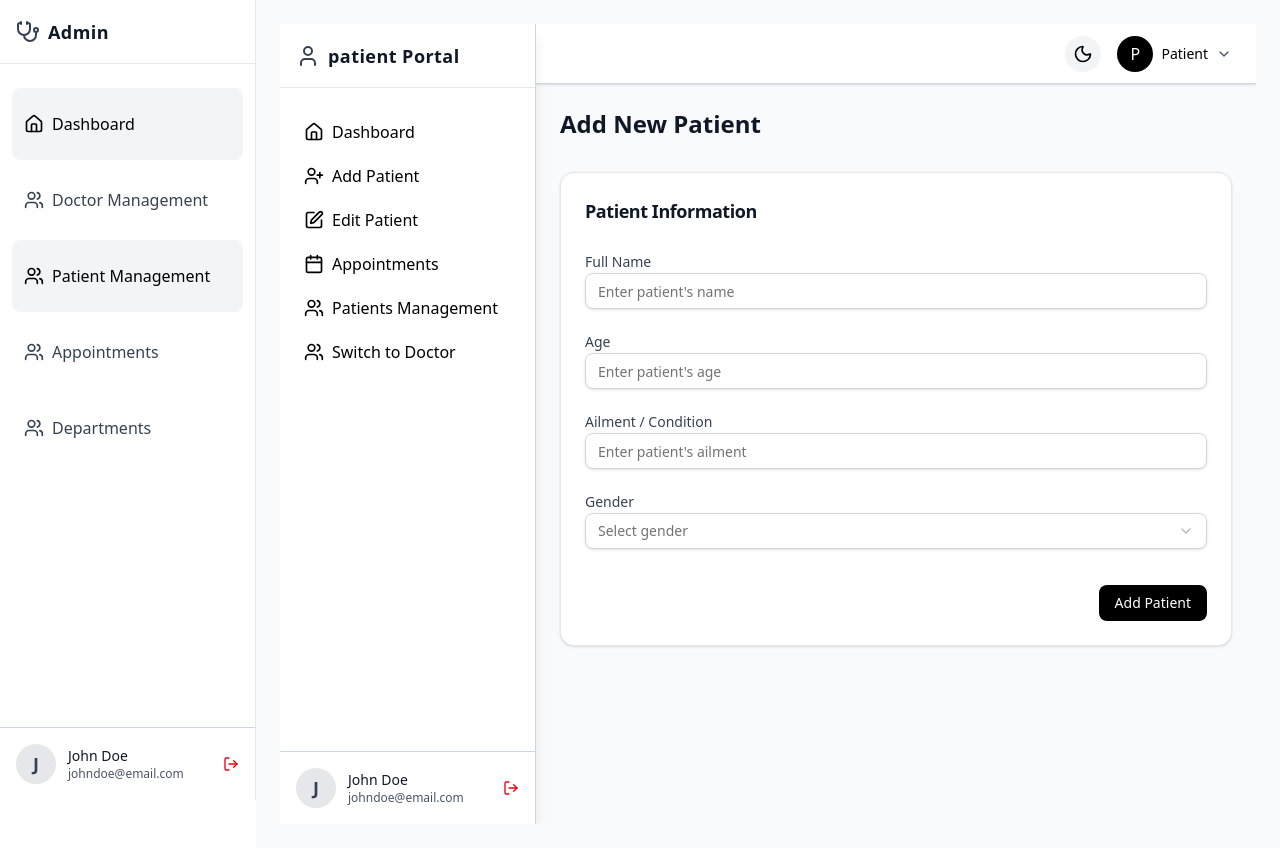
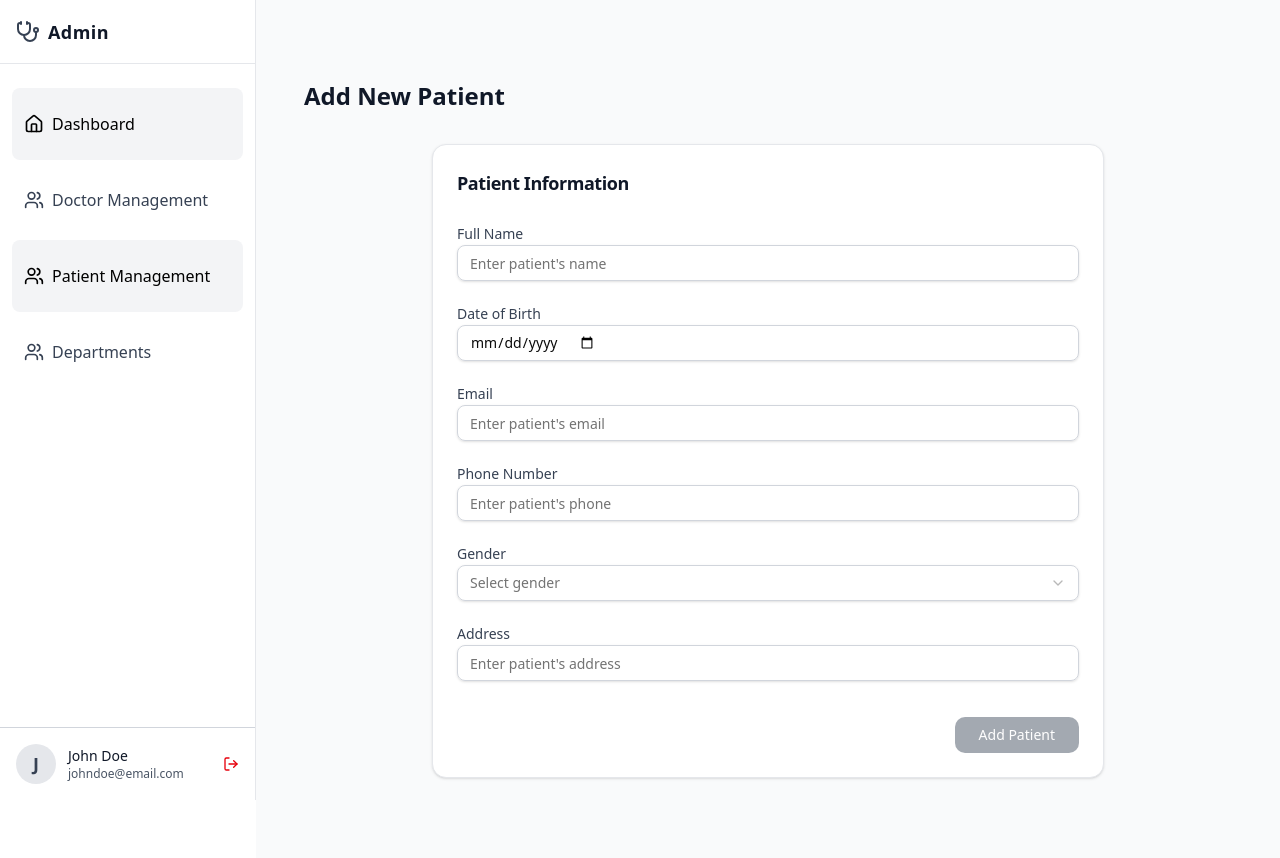
Before and after one commit to Chinwenma/admin-dashboard, a Next.js app: page /admin/patients/new in a window 1280 px wide. Shown: the top 858 px of the page. Built offline with nearby package versions, Linux system fonts and the light colour scheme.

Commit message:
feat: Add patient management functionality with form validation and CRUD operations

```diff
--- a/app/(dashboard)/admin/actions/create.ts
+++ b/app/(dashboard)/admin/actions/create.ts
@@ -1,10 +1,10 @@
 /* eslint-disable @typescript-eslint/no-explicit-any */
-"use server"
+"use server";
 import prisma from "@/lib/prisma";
 import { revalidatePath } from "next/cache";
 import { DepartmentFormData } from "../departments/new/page";
 import { DoctorFormData } from "../doctors/new/page";
-
+import { PatientFormData } from "../patients/new/page";
 
 /**
  * Creates a new category with the provided form data
@@ -24,21 +24,13 @@ export async function createDepartment(formData: DepartmentFormData) {
   revalidatePath("/dashboard/admin/departments");
 }
 
-
 /**
  * Creates a new category with the provided form data
  * @param formData
  * @returns Promise<void>
  */
 export async function createDoctor(formData: DoctorFormData) {
-  const {
-    name,
-    slug,
-    image,
-    phone,
-    email,
-    departmentId,
-  } = formData;
+  const { name, slug, image, phone, email, departmentId } = formData;
 
   try {
     await prisma.doctor.create({
@@ -58,3 +50,24 @@ export async function createDoctor(formData: DoctorFormData) {
 
   revalidatePath("/admin/doctors");
 }
+
+/**
+ * Creates a new patient with the provided form data
+ * @param formData - The data for the new announcement containing title, slug, date, image, description, and details
+ * @returns Promise<void>
+ */
+export async function createPatient(formData: PatientFormData) {
+  const { name, slug, email, phone, gender, dateOfBirth, address } = formData;
+  await prisma.patient.create({
+    data: {
+      name,
+      slug,
+      email,
+      phone,
+      gender,
+      dateOfBirth: new Date(dateOfBirth),
+      address,
+    },
+  });
+  revalidatePath("/dashboard/admin/patients");
+}
--- a/app/(dashboard)/admin/patients/new/page.tsx
+++ b/app/(dashboard)/admin/patients/new/page.tsx
@@ -1,14 +1,13 @@
 "use client";
-
-import React, { useState } from "react";
-import Sidebar from "@/components/ui/patient-sidebar";
-import Header from "@/components/ui/patient-header";
-import UserNav from "@/components/ui/patient-nav";
+import React, { ChangeEvent, FormEvent, useEffect, useState } from "react";
 import { Card, CardHeader, CardTitle, CardContent } from "@/components/ui/card";
 import { Button } from "@/components/ui/button";
 import { Input } from "@/components/ui/input";
 import { Label } from "@/components/ui/label";
 import { motion } from "framer-motion";
+import { toast, ToastContainer } from "react-toastify";
+import slugifyWithUniqueSuffix from "@/lib/slugify";
+
 import {
   Select,
   SelectContent,
@@ -16,42 +15,112 @@ import {
   SelectTrigger,
   SelectValue,
 } from "@/components/ui/select";
+import { createPatient } from "../../actions/create";
+
+export interface PatientFormData {
+  name: string;
+  slug: string;
+  email: string;
+  phone: string;
+  gender: string;
+  dateOfBirth: string; // string in form, converted to Date in server
+  address: string;
+}
 
 export default function AddPatientPage() {
-  const [sidebarOpen, setSidebarOpen] = useState(false);
-
-  const [formData, setFormData] = useState({
+  const [formData, setFormData] = useState<PatientFormData>({
     name: "",
-    age: "",
-    ailment: "",
     gender: "",
+    dateOfBirth: "",
+    email: "",
+    phone: "",
+    slug: "",
+    address: "",
   });
 
-  const handleChange = (
-    e: React.ChangeEvent<HTMLInputElement | HTMLSelectElement>
-  ) => {
-    setFormData({
-      ...formData,
-      [e.target.name]: e.target.value,
-    });
+  const [isSubmitting, setIsSubmitting] = useState(false);
+  const [errors, setErrors] = useState<Partial<PatientFormData>>({});
+
+  // Auto-generate slug from name
+  useEffect(() => {
+    if (formData.name) {
+      setFormData((prev) => ({
+        ...prev,
+        slug: slugifyWithUniqueSuffix(formData.name),
+      }));
+    }
+  }, [formData.name]);
+
+  // Form validation
+  const validateForm = () => {
+    const newErrors: Partial<PatientFormData> = {};
+    if (!formData.name.trim()) newErrors.name = "Name is required";
+    if (!formData.slug.trim()) newErrors.slug = "Slug is required";
+    if (!formData.email.trim()) newErrors.email = "Email is required";
+    if (!formData.phone.trim()) newErrors.phone = "Phone Number is required";
+    if (!formData.address.trim()) newErrors.address = "Address is required";
+    if (
+      !formData.dateOfBirth.trim() ||
+      isNaN(new Date(formData.dateOfBirth).getTime())
+    )
+      newErrors.dateOfBirth = "Valid date of birth is required";
+    if (!formData.gender.trim()) newErrors.gender = "Gender is required";
+    return newErrors;
   };
 
-  const handleSubmit = (e: React.FormEvent) => {
-    e.preventDefault();
-    console.log("Patient Added:", formData);
+  // Handle input changes
+  const handleChange = (e: ChangeEvent<HTMLInputElement>) => {
+    const { name, value } = e.target;
+    setFormData((prev) => ({ ...prev, [name]: value }));
+    if (errors[name as keyof PatientFormData]) {
+      setErrors((prev) => ({ ...prev, [name]: "" }));
+    }
   };
 
+  // Handle form submission
+  const handleSubmit = async (e: FormEvent<HTMLFormElement>) => {
+    e.preventDefault();
+    const formErrors = validateForm();
+    if (Object.keys(formErrors).length > 0) {
+      setErrors(formErrors);
+      toast.error("Please fill in all required fields");
+      return;
+    }
+
+    setIsSubmitting(true);
+    try {
+      await createPatient(formData); // server converts dateOfBirth to Date
+      toast.success("Patient created successfully");
+      setFormData({
+        name: "",
+        slug: "",
+        email: "",
+        gender: "",
+        phone: "",
+        dateOfBirth: "",
+        address: "",
+      });
+    } catch (error) {
+      toast.error(error instanceof Error ? error.message : "An error occurred");
+    } finally {
+      setIsSubmitting(false);
+    }
+  };
+
+  // Can save check
+  const canSave =
+    !isSubmitting &&
+    formData.name.trim() &&
+    formData.email.trim() &&
+    formData.phone.trim() &&
+    formData.dateOfBirth.trim() &&
+    formData.address.trim() &&
+    formData.gender.trim();
+
   return (
-    <div className="flex h-screen overflow-hidden bg-gray-50 dark:bg-gray-950">
-      {/* Sidebar */}
-      <Sidebar sidebarOpen={sidebarOpen} setSidebarOpen={setSidebarOpen} />
+    <main className="flex-1 mb-25 overflow-y-auto px-6 py-6 space-y-8">
+      <ToastContainer />
 
-      {/* Main content */}
-      <div className="flex-1 flex flex-col overflow-hidden">
-        <Header setSidebarOpen={setSidebarOpen} />
-
-        {/* Page Content */}
-        <main className="flex-1 mb-25 overflow-y-auto px-6 py-6 space-y-8">
       <div className="flex items-center justify-between">
         <h1 className="text-2xl font-bold text-gray-900 dark:text-gray-100">
           Add New Patient
@@ -70,7 +139,7 @@ export default function AddPatientPage() {
             </CardTitle>
           </CardHeader>
           <CardContent>
-                <form onSubmit={handleSubmit} className="space-y-5">
+            <form onSubmit={handleSubmit} className="space-y-5" noValidate>
               {/* Name */}
               <div className="space-y-2">
                 <Label htmlFor="name" className="text-gray-700 dark:text-gray-300">
@@ -88,41 +157,57 @@ export default function AddPatientPage() {
                 />
               </div>
 
-                  {/* Age */}
+              {/* Date of Birth */}
               <div className="space-y-2">
-                    <Label htmlFor="age" className="text-gray-700 dark:text-gray-300">
-                      Age
+                <Label htmlFor="dateOfBirth" className="text-gray-700 dark:text-gray-300">
+                  Date of Birth
                 </Label>
                 <Input
-                      id="age"
-                      name="age"
-                      type="number"
-                      placeholder="Enter patient's age"
-                      value={formData.age}
+                  id="dateOfBirth"
+                  name="dateOfBirth"
+                  type="date"
+                  value={formData.dateOfBirth}
                   onChange={handleChange}
                   required
                   className="bg-transparent border-gray-300 dark:border-gray-700"
                 />
               </div>
 
-                  {/* Ailment */}
+              {/* Email */}
               <div className="space-y-2">
-                    <Label htmlFor="ailment" className="text-gray-700 dark:text-gray-300">
-                      Ailment / Condition
+                <Label htmlFor="email" className="text-gray-700 dark:text-gray-300">
+                  Email
                 </Label>
                 <Input
-                      id="ailment"
-                      name="ailment"
-                      type="text"
-                      placeholder="Enter patient's ailment"
-                      value={formData.ailment}
+                  id="email"
+                  name="email"
+                  type="email"
+                  placeholder="Enter patient's email"
+                  value={formData.email}
                   onChange={handleChange}
                   required
                   className="bg-transparent border-gray-300 dark:border-gray-700"
                 />
               </div>
 
-                  {/* Gender (shadcn select) */}
+              {/* Phone */}
+              <div className="space-y-2">
+                <Label htmlFor="phone" className="text-gray-700 dark:text-gray-300">
+                  Phone Number
+                </Label>
+                <Input
+                  id="phone"
+                  name="phone"
+                  type="tel"
+                  placeholder="Enter patient's phone"
+                  value={formData.phone}
+                  onChange={handleChange}
+                  required
+                  className="bg-transparent border-gray-300 dark:border-gray-700"
+                />
+              </div>
+
+              {/* Gender */}
               <div className="space-y-2">
                 <Label htmlFor="gender" className="text-gray-700 dark:text-gray-300">
                   Gender
@@ -144,13 +229,33 @@ export default function AddPatientPage() {
                 </Select>
               </div>
 
+              {/* Address */}
+              <div className="space-y-2">
+                <Label htmlFor="address" className="text-gray-700 dark:text-gray-300">
+                  Address
+                </Label>
+                <Input
+                  id="address"
+                  name="address"
+                  type="text"
+                  placeholder="Enter patient's address"
+                  value={formData.address}
+                  onChange={handleChange}
+                  required
+                  className="bg-transparent border-gray-300 dark:border-gray-700"
+                />
+              </div>
+
               {/* Submit Button */}
               <div className="pt-4 flex justify-end">
                 <Button
                   type="submit"
-                      className="bg-black text-white dark:bg-white dark:text-black hover:opacity-80"
+                  disabled={!canSave}
+                  className={`bg-gray-600 text-white px-6 py-2 rounded-lg hover:bg-gray-700 transition-all font-medium shadow-sm ${
+                    !canSave ? "opacity-50 cursor-not-allowed hover:bg-teal-600 shadow-none" : ""
+                  }`}
                 >
-                      Add Patient
+                  {isSubmitting ? "Saving..." : "Add Patient"}
                 </Button>
               </div>
             </form>
@@ -158,10 +263,5 @@ export default function AddPatientPage() {
         </Card>
       </motion.div>
     </main>
-
-        {/* Mobile Bottom Navigation */}
-        <UserNav />
-      </div>
-    </div>
   );
 }
--- a/app/(dashboard)/admin/patients/page.tsx
+++ b/app/(dashboard)/admin/patients/page.tsx
@@ -1,6 +1,8 @@
 // app/components/PatientTableServer.tsx
 import PatientTableClient from "@/components/client/PatientTable";
+import { Button } from "@/components/ui/button";
 import { PrismaClient } from "@prisma/client";
+import Link from "next/link";
 
 const prisma = new PrismaClient();
 
@@ -9,5 +11,16 @@ export default async function PatientTableServer() {
     orderBy: { createdAt: "desc" },
   });
 
-  return <PatientTableClient patients={patients} />;
+  return (
+    <main className="px-6 py-6 space-y-8">
+      <div className="flex items-center justify-between">
+        <h1 className="text-2xl font-bold">Patient Management</h1>
+
+        <Link href="/admin/patients/new">
+          <Button className="bg-black text-white">+ Add New Patient</Button>
+        </Link>
+      </div>
+      <PatientTableClient patients={patients} />
+    </main>
+  );
 }
--- a/components/client/DoctorsTable.tsx
+++ b/components/client/DoctorsTable.tsx
@@ -11,7 +11,7 @@ import {
 import { Card, CardHeader, CardTitle, CardContent } from "@/components/ui/card";
 import { Button } from "@/components/ui/button";
 import Link from "next/link";
-import { Eye, Pencil} from "lucide-react";
+import { Eye, Pencil } from "lucide-react";
 import Image from "next/image";
 import ConfirmDelete from "./ConfirmDelete";
 
@@ -80,12 +80,11 @@ export default function DoctorTable({ doctors }: { doctors: Doctor[] }) {
                   </Link>
                   <ConfirmDelete
                     title="Delete docor"
-                  message={`This will permanently delete “${doctor}.name}.`}
+                    message={`This will permanently delete ${doctor}.name}.`}
                     busyText="Deleting..."
                     id={doctor.slug}
                     module="doctor"
                   ></ConfirmDelete>
-
                 </TableCell>
               </TableRow>
             ))}
--- a/components/client/PatientTable.tsx
+++ b/components/client/PatientTable.tsx
@@ -63,11 +63,7 @@ export default function PatientTableClient({ patients }: Props) {
             <TableCell>{patient.gender}</TableCell>
             <TableCell>{patient.dateOfBirth.toDateString()}</TableCell>
             <TableCell className="text-right space-x-2">
-              <Button size="sm" variant="ghost">
-                <Eye className="h-4 w-4 text-blue-500" />
-              </Button>
-
-              <Link href={`/for-patient/edit-patients/${patient.slug}`}>
+              <Link href={`/admin/patients/${patient.slug}/edit`}>
                 <Button size="sm" variant="ghost">
                   <Edit className="h-4 w-4 text-green-500" />
                 </Button>
--- a/components/ui/doctor-sidebar.tsx
+++ b/components/ui/doctor-sidebar.tsx
@@ -39,11 +39,11 @@ export default function AdminSidebar({
       icon: Users,
       href: `${basePath}/patients`,
     },
-    {
-      name: "Appointments",
-      icon: Users,
-      href: `${basePath}/appointments`,
-    },
+    // {
+    //   name: "Appointments",
+    //   icon: Users,
+    //   href: `${basePath}/appointments`,
+    // },
     {
       name: "Departments",
       icon: Users,
```
Lines whose indentation alone changed are shown as unchanged.
